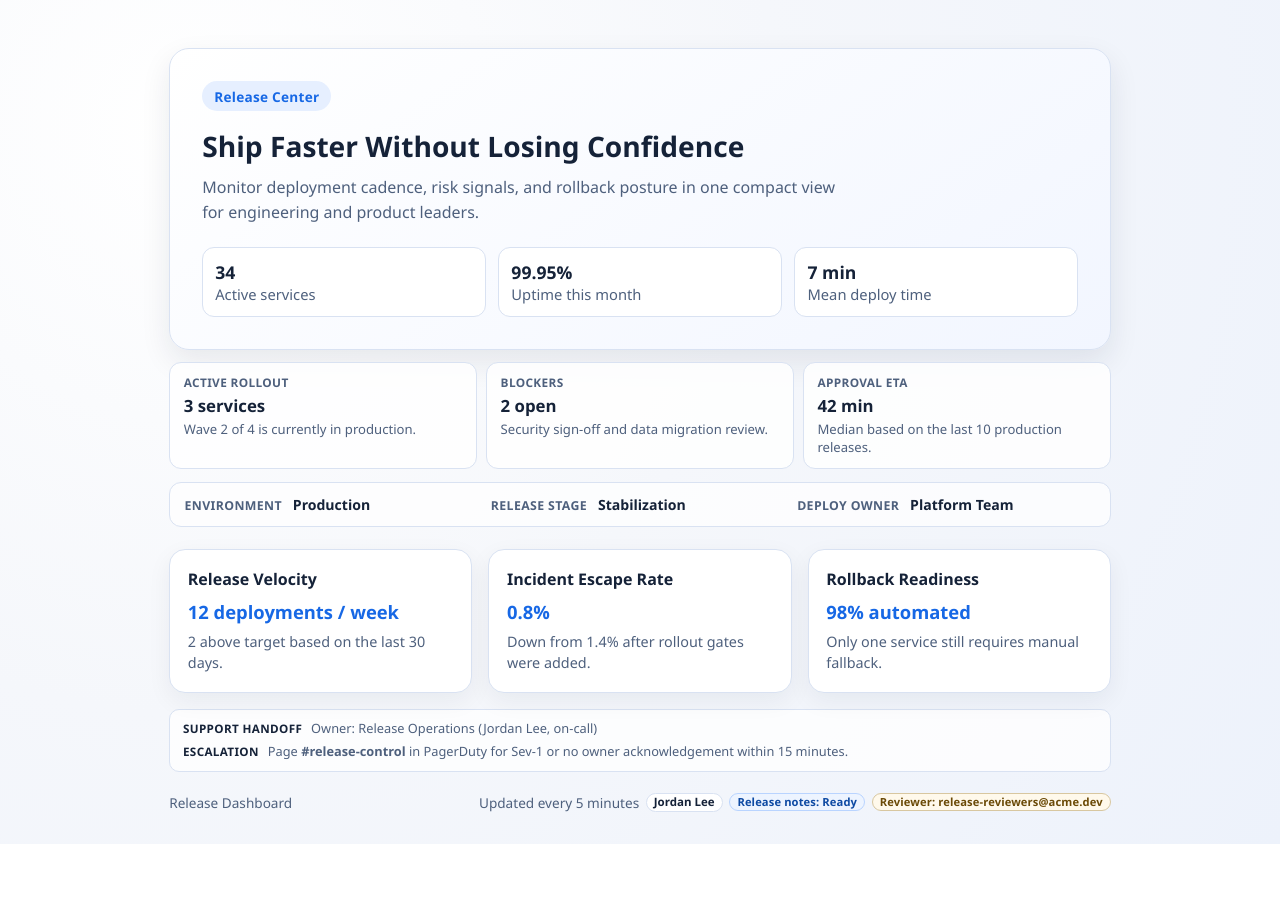
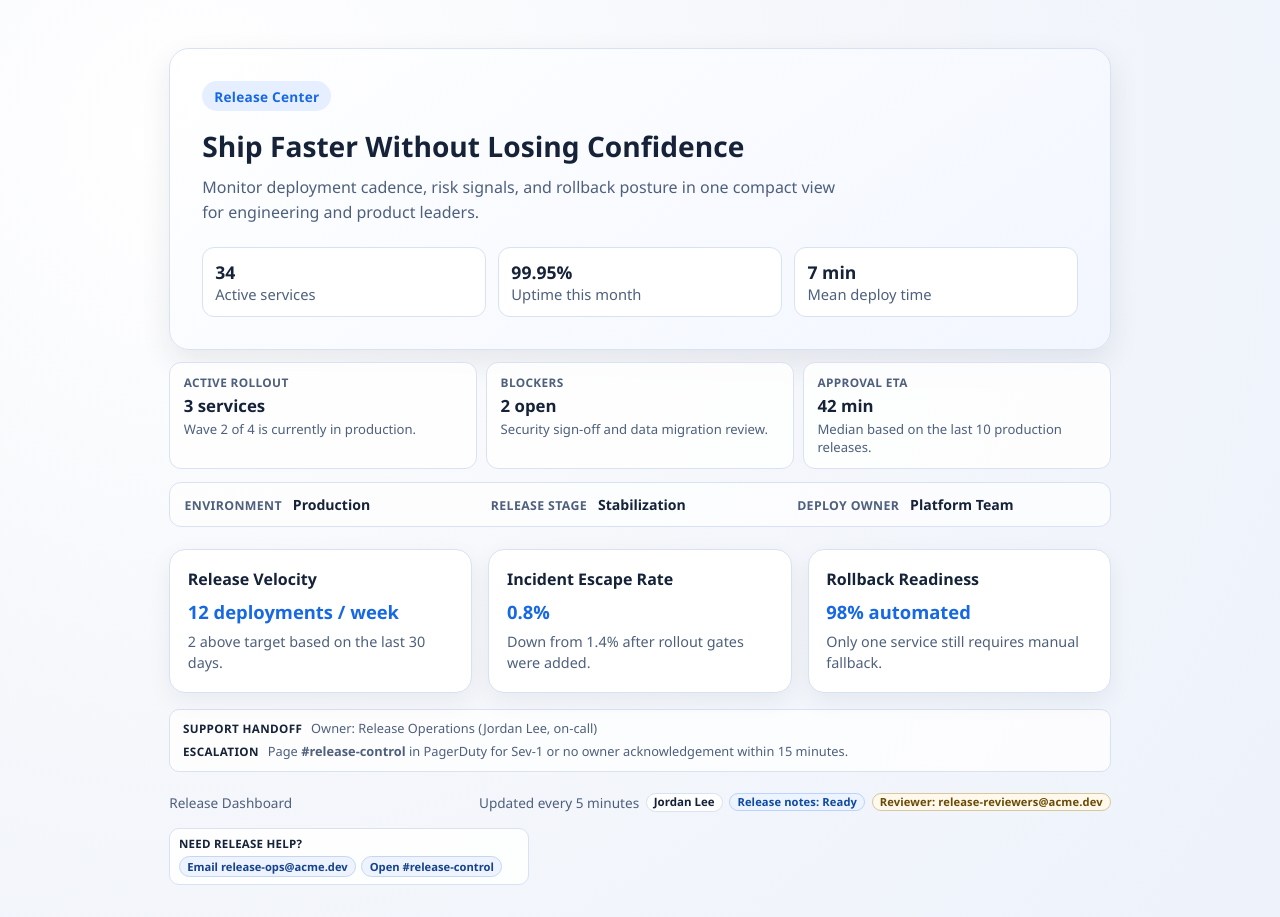
Before and after one commit to abhinsharma/linear-app, a website built with Vite: page index.html in a window 1280 px wide. Before the commit the page ends 844 px from the top, so only its background shows below. Built offline with nearby package versions, Linux system fonts and the light colour scheme.

Commit message:
feat: add compact release contact helper panel

```diff
--- a/src/main.js
+++ b/src/main.js
@@ -108,6 +108,13 @@ document.querySelector('#app').innerHTML = `
           Reviewer: release-reviewers@acme.dev
         </a>
       </p>
+      <div class="release-contact-helper" aria-label="Release contact helper panel">
+        <p class="release-contact-helper-title">Need release help?</p>
+        <div class="release-contact-helper-actions">
+          <a href="mailto:release-ops@acme.dev">Email release-ops@acme.dev</a>
+          <a href="https://slack.com/app_redirect?channel=release-control">Open #release-control</a>
+        </div>
+      </div>
     </footer>
   </main>
 `;
--- a/src/styles.css
+++ b/src/styles.css
@@ -202,6 +202,47 @@ body {
   flex-wrap: wrap;
 }
 
+.release-contact-helper {
+  margin-top: 0.28rem;
+  width: min(100%, 360px);
+  border: 1px solid var(--border);
+  border-radius: 10px;
+  padding: 0.45rem 0.55rem;
+  background: rgba(255, 255, 255, 0.88);
+}
+
+.release-contact-helper-title {
+  margin: 0;
+  color: var(--text);
+  font-size: 0.72rem;
+  font-weight: 700;
+  letter-spacing: 0.02em;
+  text-transform: uppercase;
+}
+
+.release-contact-helper-actions {
+  margin-top: 0.3rem;
+  display: flex;
+  gap: 0.35rem;
+  flex-wrap: wrap;
+}
+
+.release-contact-helper-actions a {
+  display: inline-flex;
+  align-items: center;
+  padding: 0.12rem 0.45rem;
+  border-radius: 999px;
+  border: 1px solid #c6d6ef;
+  background: #eef4ff;
+  color: #15428a;
+  font-size: 0.7rem;
+  font-weight: 700;
+  text-decoration: none;
+}
+
+.release-contact-helper-actions a:hover {
+  background: #e2edff;
+}
 .owner-chip {
   display: inline-flex;
   align-items: center;
```
